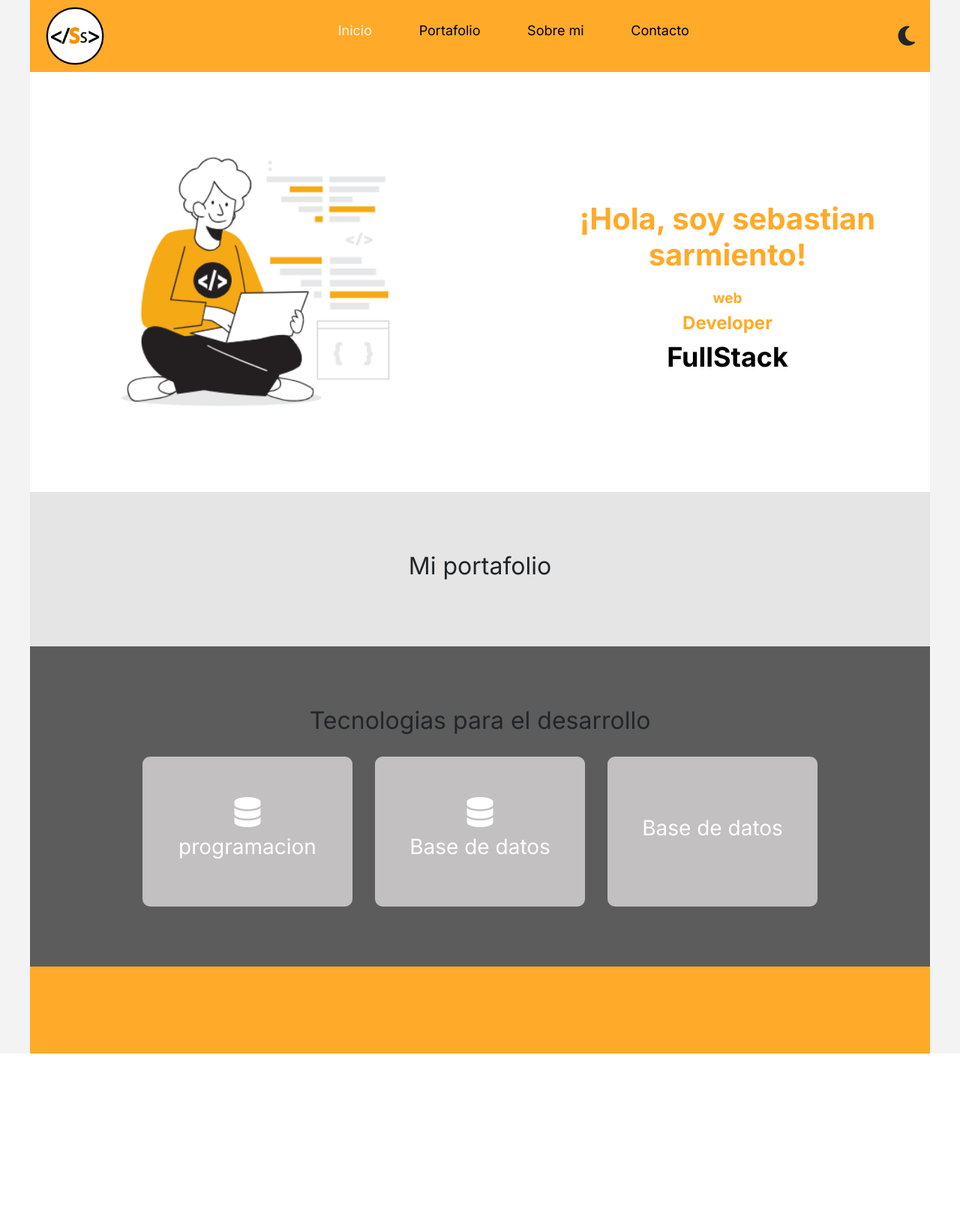
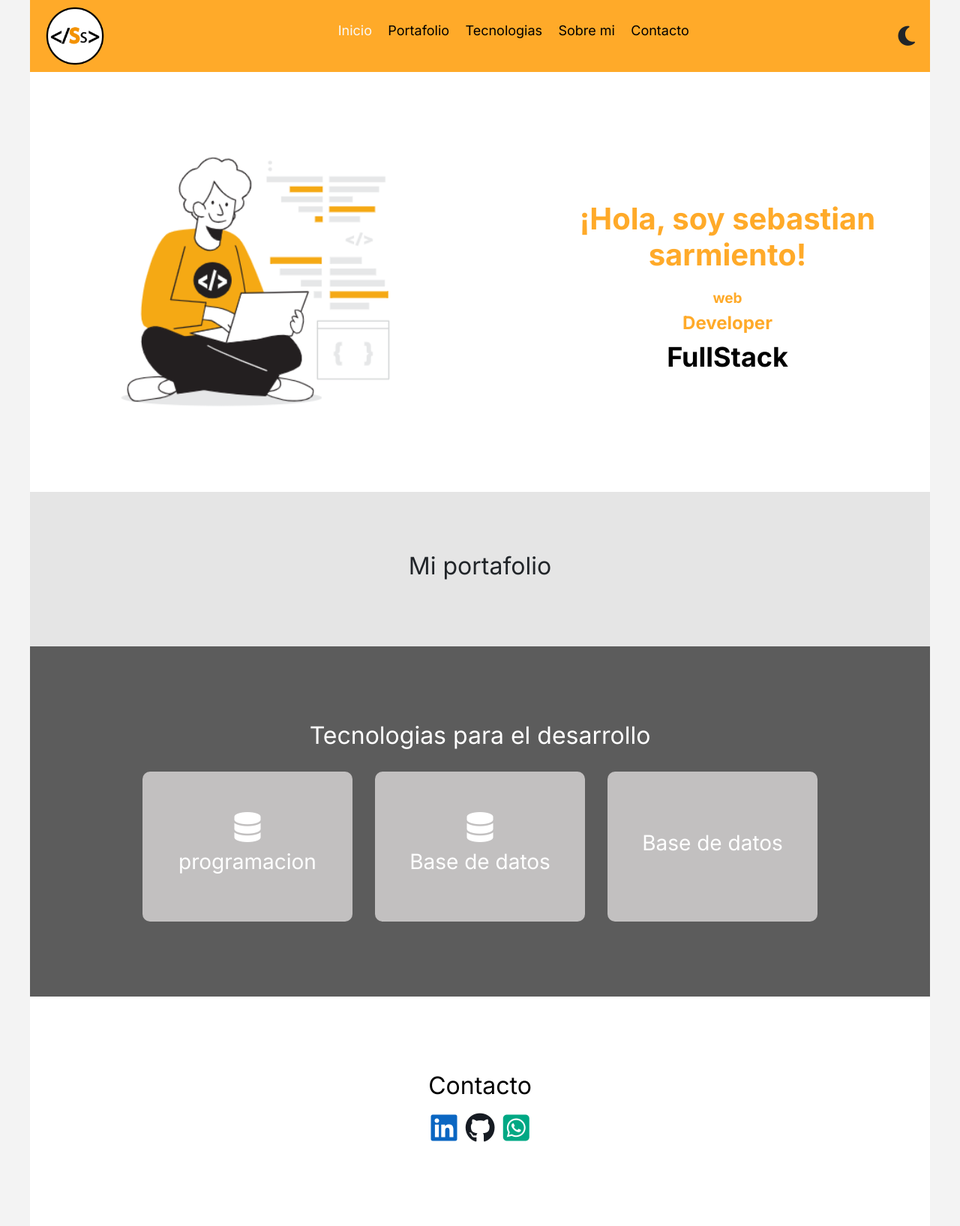
Before and after one commit to Sebas01198/Portfolio_django, a Django app: page / in a window 1280 px wide. Shown: the whole page at 75% size. Before the commit the page ends 1405 px from the top, so only its background shows below. Run offline with Django 4.2, Linux system fonts and the light colour scheme; data that the repository does not hold is empty; some libraries are stand-ins or nearby versions.

Commit message:
se agregaron ultimos estilos al sitio web

```diff
--- a/portfolio/static/portfolio/sass/_description.scss
+++ b/portfolio/static/portfolio/sass/_description.scss
@@ -2,7 +2,7 @@
 .description{
     background-color: white;
     padding: 0 20px;
-    height: 900px;
+    height: 90vh;
 
     &__img{
         background-image: url('../images/Web\ Developer_Flatline.png');
--- a/portfolio/static/portfolio/sass/_footer.scss
+++ b/portfolio/static/portfolio/sass/_footer.scss
@@ -1,6 +1,23 @@
 @use 'variables' as v;
 
-footer{
-    background-color: v.$orange;
-    padding: 50px;
+.footer{
+    background-color: white;
+    padding: 100px;
+    text-align: center;
+
+    &__title{
+        color: black;
+    }
+    &__redes{
+        font-size: 40px;
+    }
+    &__linkedin{
+        color: #0A66C2;
+    }
+    &__github{
+        color: #161B22;
+    }
+    &__whatsapp{
+        color: #00A884;
+    }
 }
--- a/portfolio/static/portfolio/sass/_technologies.scss
+++ b/portfolio/static/portfolio/sass/_technologies.scss
@@ -1,7 +1,7 @@
 @use 'variables' as v;
 
 .technologies{
-    padding: 80px 20px;
+    padding: 100px 20px;
     background-color: rgb(92 92 92);
     &__used{
         display: flex;
@@ -9,6 +9,7 @@
     }
     &__title{
         text-align: center;
+        color: white;
     }
     &__card{
         width: 100%;
--- a/portfolio/static/portfolio/sass/styles.css
+++ b/portfolio/static/portfolio/sass/styles.css
@@ -108,7 +108,7 @@
 .description {
   background-color: white;
   padding: 0 20px;
-  height: 900px;
+  height: 90vh;
 }
 .description__img {
   background-image: url("../images/Web Developer_Flatline.png");
@@ -236,7 +236,7 @@
 }
 
 .technologies {
-  padding: 80px 20px;
+  padding: 100px 20px;
   background-color: rgb(92, 92, 92);
 }
 .technologies__used {
@@ -245,6 +245,7 @@
 }
 .technologies__title {
   text-align: center;
+  color: white;
 }
 .technologies__card {
   width: 100%;
@@ -283,9 +284,25 @@
   }
 }
 
-footer {
-  background-color: #FFAA29;
-  padding: 50px;
+.footer {
+  background-color: white;
+  padding: 100px;
+  text-align: center;
+}
+.footer__title {
+  color: black;
+}
+.footer__redes {
+  font-size: 40px;
+}
+.footer__linkedin {
+  color: #0A66C2;
+}
+.footer__github {
+  color: #161B22;
+}
+.footer__whatsapp {
+  color: #00A884;
 }
 
 * {
--- a/portfolio/templates/portfolio/base.html
+++ b/portfolio/templates/portfolio/base.html
@@ -34,7 +34,8 @@
         <nav class="navbar">
           <ul class="navbar__items">
             <li><a href="#" class="navbar__link link-light">Inicio</a></li>
-            <li><a href="#" class="navbar__link">Portafolio</a></li>
+            <li><a href="#portafolio" class="navbar__link">Portafolio</a></li>
+            <li><a href="#tecnologias" class="navbar__link">Tecnologias</a></li>
             <li><a href="#" class="navbar__link">Sobre mi</a></li>
             <li><a href="#" class="navbar__link">Contacto</a></li>
           </ul>
@@ -51,9 +52,9 @@
 
           <ul class="navbar-modal__items">
             <li><a href="#" class="navbar-modal__link">Inicio</a></li>
-            <li><a href="#" class="navbar-modal__link">Portafolio</a></li>
+            <li><a href="#portafolio" class="navbar-modal__link">Portafolio</a></li>
             <li><a href="#" class="navbar-modal__link">Sobre mi</a></li>
-            <li><a href="#" class="navbar-modal__link">Contacto</a></li>
+            <li><a href="#contacto" class="navbar-modal__link">Contacto</a></li>
           </ul>
         </nav>
         <!-- fin del modal navbar -->
@@ -72,7 +73,7 @@
         </div>
       </section>
 
-      <section class="portafolio">
+      <section  id="portafolio" class="portafolio">
 
         <h2 class="portafolio__title">Mi portafolio</h2>
         <div class="portafolio__projects">
@@ -92,7 +93,7 @@
         </div>
       </section>
 
-      <section class="technologies">
+      <section class="technologies" id="tecnologias">
         <h2 class="technologies__title">Tecnologias para el desarrollo</h2>
         <div class="technologies__used">
           <div class="technologies__card">
@@ -117,9 +118,16 @@
       </section>
     </main>
 
-    <footer class="main-container">
-        <div class="contacto">
-          <p></p>
+    <footer class="footer main-container" id="contacto">
+      <h2 class="footer__title">Contacto</h2>
+        <!-- <div class="footer__contacto">
+          <a href="">3143727559</a>
+          <a href="">sebasstiansarmi77@gmail.com</a>
+        </div> -->
+        <div class="footer__redes">
+          <a href="https://www.linkedin.com/in/sebasti%C3%A1n-sarmiento-34b05b1b9/" target="_blank"><i class="fa-brands fa-linkedin footer__linkedin"></i></a>
+          <a href="https://github.com/Sebas01198" target="_blank"><i class="fa-brands fa-github footer__github"></i></a>
+          <a href="#"><i class="fa-brands fa-square-whatsapp footer__whatsapp"></i></a>
         </div>
     </footer>
 
```
Also changed, not shown: 1 other file.
